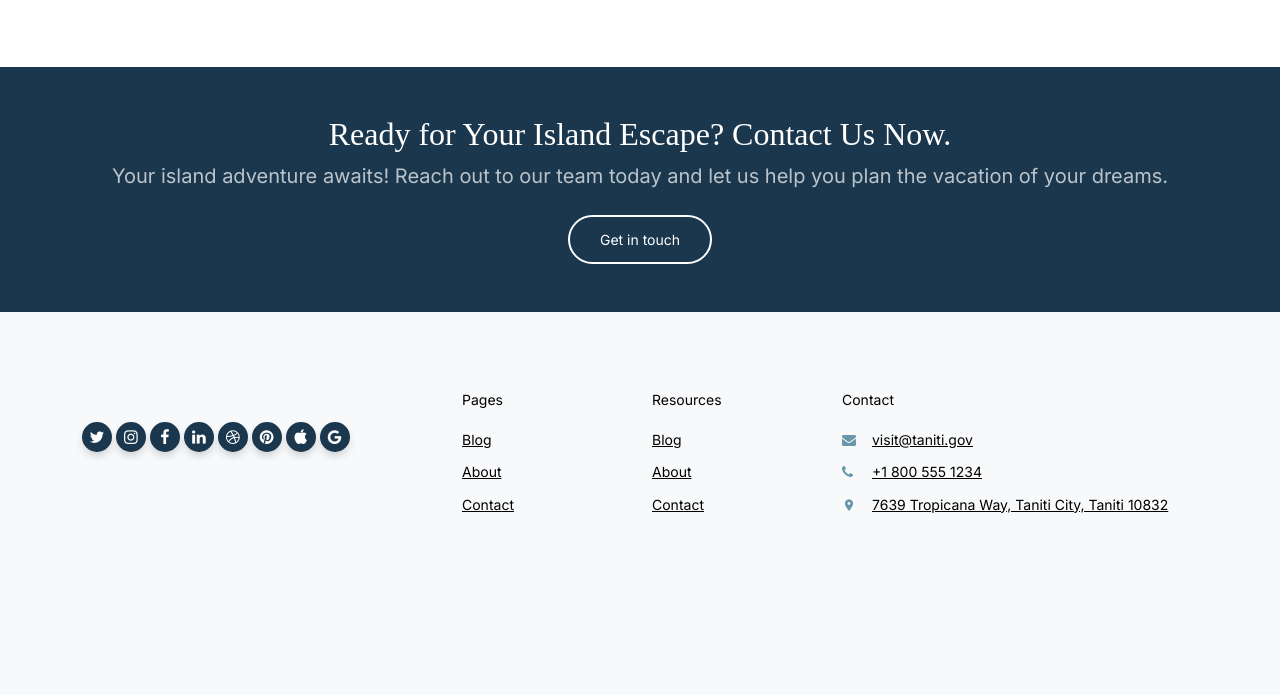
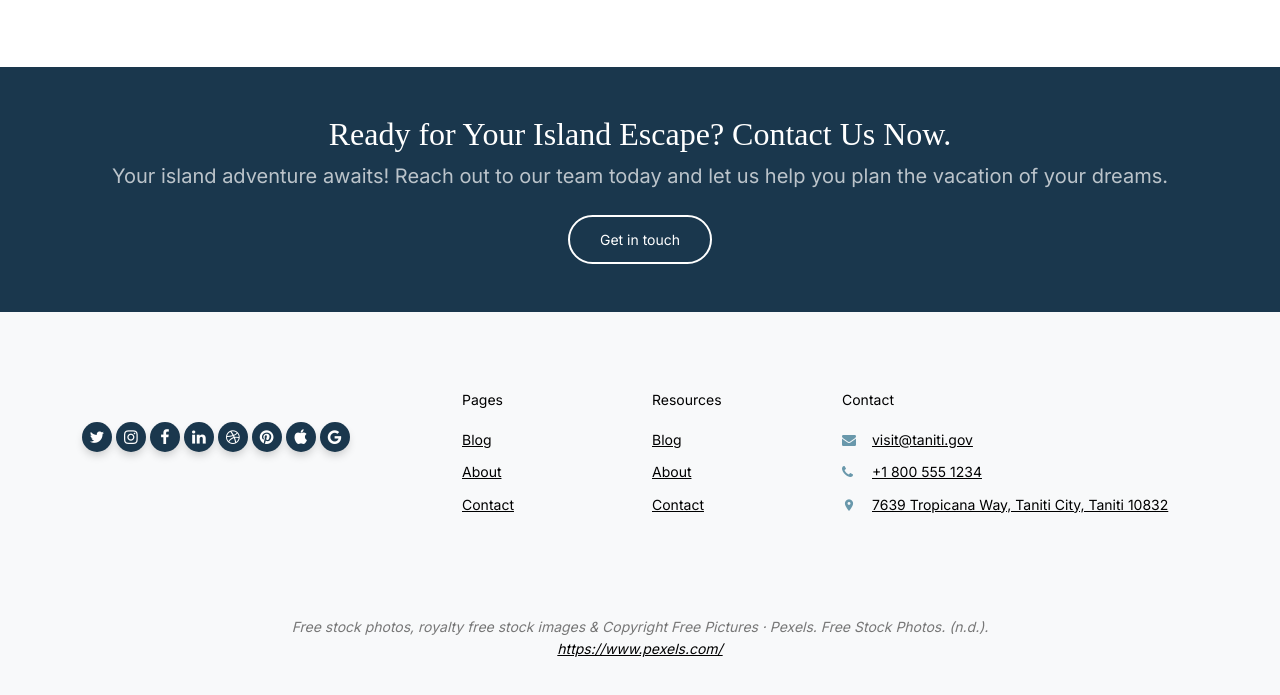
Before and after one commit to STEJOHN/Taniti, a plain HTML site: page index.html in a window 1280 px wide. Shown: the part 4352-5047 px from the top of the page. Drawn offline with nearby package versions, Linux system fonts and the light colour scheme; a script that the page names is missing; files whose address does not match are found by name; a web font is replaced by a local one.

Commit message:
adds citation

```diff
--- a/index.html
+++ b/index.html
@@ -748,7 +748,11 @@
         <div class="container">
           <div class="row text-center">
             <div class="col-md-8 mb-3 mb-md-0 mx-auto">
-              <p></p>
+              <cite>
+                Free stock photos, royalty free stock images & Copyright Free
+                Pictures · Pexels. Free Stock Photos. (n.d.).
+                <a href="https://www.pexels.com/">https://www.pexels.com/</a>
+              </cite>
             </div>
           </div>
         </div>
```
Also changed, not shown: 1 other file.
